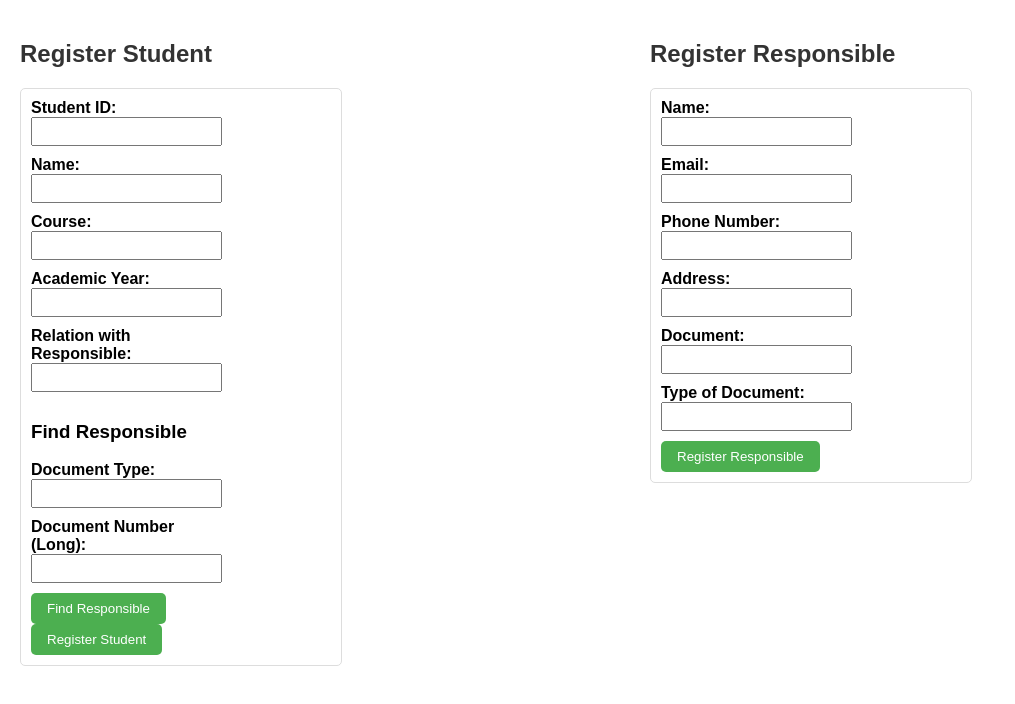
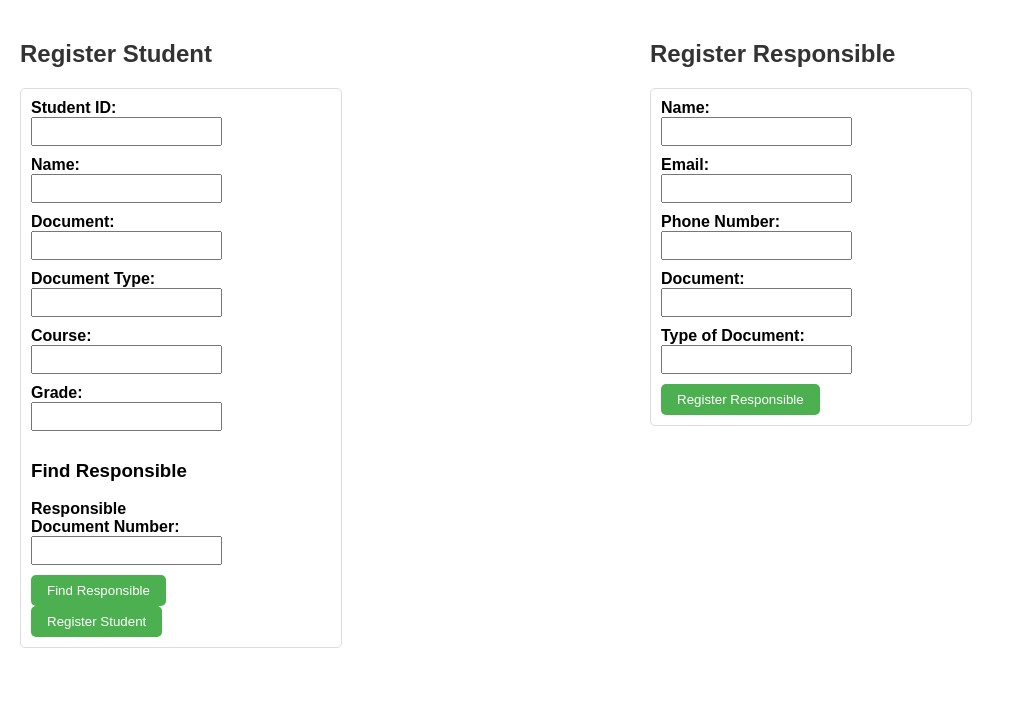
Before and after one commit to LauraRo166/Frontend_User_Management, a React (Create React App) app: page / in a window 1280 px wide. Shown: the top 704 px of the page, without its empty margins (0-1015 px from the left). Built offline with nearby package versions, Linux system fonts and the light colour scheme.

Commit message:
Arreglos en base al excel

```diff
--- a/src/api/script.js
+++ b/src/api/script.js
@@ -10,12 +10,13 @@ export async function registerStudent(studentData) {
                 'Content-Type': 'application/json',
             },
             body: JSON.stringify({
-                studentId: studentData.id,
+                id: studentData.id,
                 name: studentData.name,
+                document: studentData.document,
+                documentType: studentData.documentType,
                 course: studentData.course,
-                academicYear: studentData.academicYear,
-                responsible: studentData.responsible,
-                relationWithResponsible: studentData.relationWithResponsible
+                grade: studentData.grade,
+                responsibleDocument: studentData.responsibleDocument,  // send the responsible document
             })
         });
 
@@ -42,7 +43,7 @@ export async function registerResponsible(numberDocument, newTypeDocument, newNa
                 'Content-Type': 'application/json',
             },
             body: JSON.stringify({
-                document: numberDocument,
+                document: numberDocument,  // Adjusted to match the field name from the API
                 typeDocument: newTypeDocument,
                 name: newName,
                 phoneNumber: newPhoneNumber,
@@ -64,16 +65,13 @@ export async function registerResponsible(numberDocument, newTypeDocument, newNa
     }
 }
 
-export async function findResponsibleByDocument(typeDocumentResponsible, numberDocument) {
+export async function findResponsibleByDocument(numberDocument) {
     try {
         const url = new URL(`${apiUrl}/findResponsibleByDocument`);
         const params = {
-            responsibleDocType: typeDocumentResponsible,
             responsibleDocNumber: numberDocument
         };
         url.search = new URLSearchParams(params).toString();
-
-        console.log(numberDocument);
 
         const response = await fetch(url, {
             method: 'GET',
--- a/src/components/ResponsibleForm.js
+++ b/src/components/ResponsibleForm.js
@@ -3,12 +3,11 @@ import { registerResponsible } from '../api/script';
 
 function ResponsibleForm() {
     const [responsibleData, setResponsibleData] = useState({
-        responsibleName: '',
-        responsibleEmail: '',
-        responsiblePhone: '',
-        responsibleAddress: '',
-        responsibleDocument: '',
-        typeDocument: '',
+        name: '',
+        document: '',
+        siteDocument: '',
+        phoneNumber: '',
+        email: '',
     });
 
     const [responseMessage, setResponseMessage] = useState('');
@@ -22,7 +21,7 @@ function ResponsibleForm() {
     };
 
     const handleRegisterResponsible = async () => {
-        const documentValue = parseInt(responsibleData.responsibleDocument, 10);
+        const documentValue = parseInt(responsibleData.document, 10);
 
         if (isNaN(documentValue)) {
             setResponseMessage('Please enter a valid number for the document.');
@@ -32,11 +31,10 @@ function ResponsibleForm() {
         try {
             const result = await registerResponsible(
                 documentValue,
-                responsibleData.typeDocument,
-                responsibleData.responsibleName,
-                responsibleData.responsiblePhone,
-                responsibleData.responsibleEmail,
-                responsibleData.responsibleAddress
+                responsibleData.siteDocument,
+                responsibleData.name,
+                responsibleData.phoneNumber,
+                responsibleData.email
             );
             setResponseMessage(result.message);
         } catch (error) {
@@ -48,23 +46,20 @@ function ResponsibleForm() {
         <div>
             <h2>Register Responsible</h2>
             <form>
-                <label htmlFor="responsibleName">Name:</label>
-                <input type="text" id="responsibleName" value={responsibleData.responsibleName} onChange={handleChange} required /><br />
+                <label htmlFor="name">Name:</label>
+                <input type="text" id="name" value={responsibleData.name} onChange={handleChange} required /><br />
 
-                <label htmlFor="responsibleEmail">Email:</label>
-                <input type="email" id="responsibleEmail" value={responsibleData.responsibleEmail} onChange={handleChange} required /><br />
+                <label htmlFor="email">Email:</label>
+                <input type="email" id="email" value={responsibleData.email} onChange={handleChange} required /><br />
 
-                <label htmlFor="responsiblePhone">Phone Number:</label>
-                <input type="text" id="responsiblePhone" value={responsibleData.responsiblePhone} onChange={handleChange} required /><br />
+                <label htmlFor="phoneNumber">Phone Number:</label>
+                <input type="text" id="phoneNumber" value={responsibleData.phoneNumber} onChange={handleChange} required /><br />
 
-                <label htmlFor="responsibleAddress">Address:</label>
-                <input type="text" id="responsibleAddress" value={responsibleData.responsibleAddress} onChange={handleChange} required /><br />
+                <label htmlFor="document">Document:</label>
+                <input type="text" id="document" value={responsibleData.document} onChange={handleChange} required /><br />
 
-                <label htmlFor="responsibleDocument">Document:</label>
-                <input type="text" id="responsibleDocument" value={responsibleData.responsibleDocument} onChange={handleChange} required /><br />
-
-                <label htmlFor="typeDocument">Type of Document:</label>
-                <input type="text" id="typeDocument" value={responsibleData.typeDocument} onChange={handleChange} required /><br />
+                <label htmlFor="siteDocument">Type of Document:</label>
+                <input type="text" id="siteDocument" value={responsibleData.siteDocument} onChange={handleChange} required /><br />
 
                 <button type="button" onClick={handleRegisterResponsible}>Register Responsible</button>
             </form>
--- a/src/components/StudentForm.js
+++ b/src/components/StudentForm.js
@@ -1,15 +1,16 @@
 import React, { useState } from 'react';
-import { registerStudent, findResponsibleByDocument} from '../api/script';
+import { registerStudent, findResponsibleByDocument } from '../api/script';
 
 function StudentForm() {
     const [studentData, setStudentData] = useState({
         studentId: '',
         studentName: '',
+        document: '',
+        documentType: '',
         course: '',
-        academicYear: '',
+        grade: '',
+        responsibleDocument: '',
         relationWithResponsible: '',
-        responsibleDocumentNumber: '',
-        responsibleDocumentType: '',
     });
 
     const [responseMessage, setResponseMessage] = useState('');
@@ -25,13 +26,19 @@ function StudentForm() {
 
     const handleRegisterStudent = async () => {
         const student = {
-            id: studentData.studentId,
+            id: parseInt(studentData.studentId, 10),
             name: studentData.studentName,
+            document: parseInt(studentData.document, 10),
+            documentType: studentData.documentType,
             course: studentData.course,
-            academicYear: parseInt(studentData.academicYear),
-            responsible: responsible ? responsible.id : null,
-            relationWithResponsible: studentData.relationWithResponsible,
+            grade: studentData.grade,
+            responsibleDocument: responsible ? responsible.document : null,
         };
+
+        if (isNaN(student.id) || isNaN(student.document)) {
+            setResponseMessage('Please enter valid numbers for student ID and document.');
+            return;
+        }
 
         try {
             const result = await registerStudent(student);
@@ -42,13 +49,15 @@ function StudentForm() {
     };
 
     const handleFindResponsible = async () => {
-        const documentValues = parseInt(studentData.responsibleDocumentNumber, 10);
-        if (isNaN(documentValues)) {
-            setResponseMessage('Please enter a valid number for the document.');
+        const documentValue = parseInt(studentData.responsibleDocument, 10);
+
+        if (isNaN(documentValue)) {
+            setResponseMessage('Please enter a valid number for the responsible document.');
             return;
         }
+
         try {
-            const responsibleData = await findResponsibleByDocument(studentData.responsibleDocumentType, documentValues);
+            const responsibleData = await findResponsibleByDocument(documentValue);
             if (responsibleData) {
                 setResponsible(responsibleData);
                 setResponseMessage('Responsible found successfully!');
@@ -71,30 +80,24 @@ function StudentForm() {
                 <label htmlFor="studentName">Name:</label>
                 <input type="text" id="studentName" value={studentData.studentName} onChange={handleChange} required /><br />
 
+                <label htmlFor="document">Document:</label>
+                <input type="text" id="document" value={studentData.document} onChange={handleChange} required /><br />
+
+                <label htmlFor="documentType">Document Type:</label>
+                <input type="text" id="documentType" value={studentData.documentType} onChange={handleChange} required /><br />
+
                 <label htmlFor="course">Course:</label>
                 <input type="text" id="course" value={studentData.course} onChange={handleChange} required /><br />
 
-                <label htmlFor="academicYear">Academic Year:</label>
-                <input type="number" id="academicYear" value={studentData.academicYear} onChange={handleChange} required /><br />
-
-                <label htmlFor="relationWithResponsible">Relation with Responsible:</label>
-                <input type="text" id="relationWithResponsible" value={studentData.relationWithResponsible} onChange={handleChange} required /><br />
+                <label htmlFor="grade">Grade:</label>
+                <input type="text" id="grade" value={studentData.grade} onChange={handleChange} required /><br />
 
                 <h3>Find Responsible</h3>
-                <label htmlFor="responsibleDocumentType">Document Type:</label>
+                <label htmlFor="responsibleDocument">Responsible Document Number:</label>
                 <input
                     type="text"
-                    id="responsibleDocumentType"
-                    value={studentData.responsibleDocumentType}
-                    onChange={handleChange}
-                    required
-                /><br />
-
-                <label htmlFor="responsibleDocumentNumber">Document Number (Long):</label>
-                <input
-                    type="text"
-                    id="responsibleDocumentNumber"
-                    value={studentData.responsibleDocumentNumber}
+                    id="responsibleDocument"
+                    value={studentData.responsibleDocument}
                     onChange={handleChange}
                     required
                 /><br />
@@ -106,6 +109,7 @@ function StudentForm() {
                         <h4>Responsible Found:</h4>
                         <p>Name: {responsible.name}</p>
                         <p>Phone: {responsible.phoneNumber}</p>
+                        <p>Email: {responsible.email}</p>
                     </div>
                 )}
 
```
